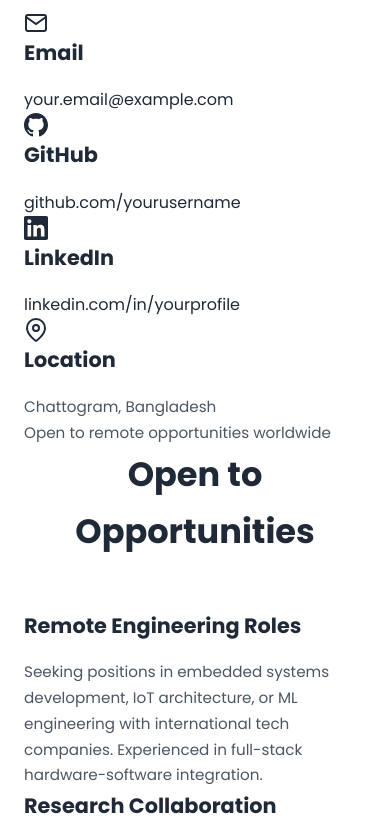
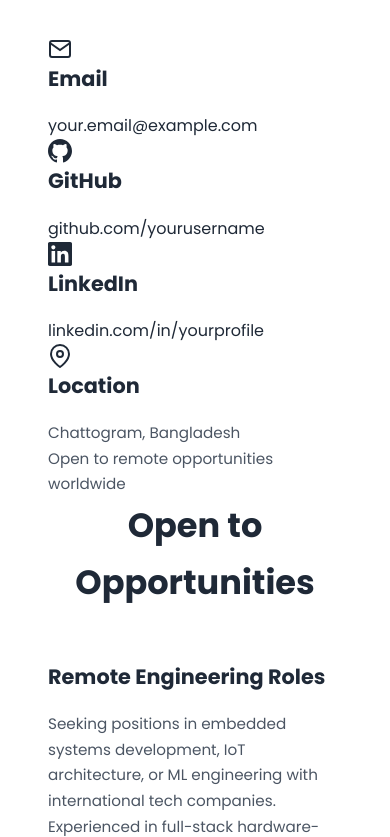
Before and after one commit to rakibdipu/rakibdipu.github.io, a plain HTML site: page contact.html in a window 390 px wide. Shown: the part 601-1438 px from the top of the page. Drawn offline with Linux system fonts and the light colour scheme.

Commit message:
Add media queries stylesheet to contact.html

```diff
--- a/contact.html
+++ b/contact.html
@@ -7,6 +7,8 @@
     <meta name="description" content="Get in touch for remote engineering opportunities, research collaboration, and technical consulting">
     <title>Contact | Your Name</title>
     <link rel="stylesheet" href="css/style.css">
+    <link rel="stylesheet" href="css/mediaqueries.css">
+
 </head>
 <body>
     <nav class="navbar">
```
